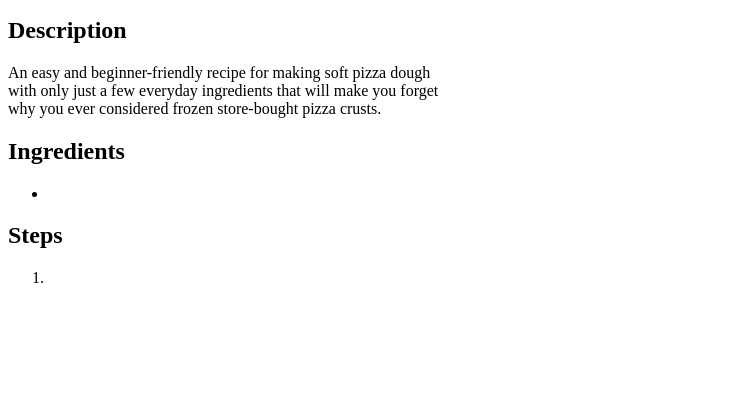
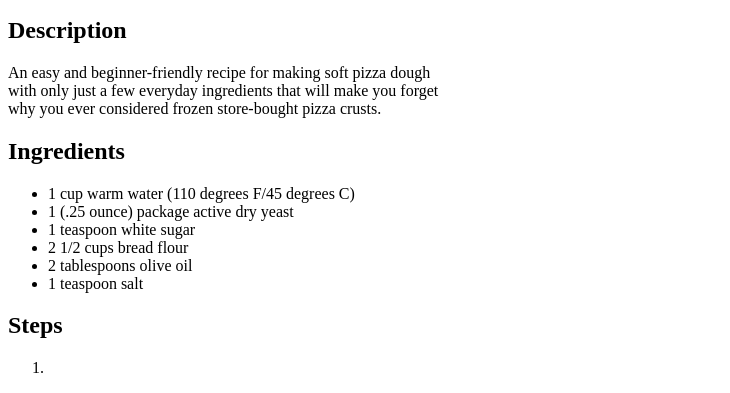
Before and after one commit to SVENTRIPIKAL/odin-recipes, a plain HTML site: page recipes/pizza-dough.html in a window 1280 px wide. Shown: the part 647-1040 px from the top of the page, without its empty margins (0-730 px from the left). Before the commit the page ends 950 px from the top, so only its background shows below. Drawn offline with Linux system fonts and the light colour scheme.

Commit message:
Add ingredients to unordered list

```diff
--- a/recipes/pizza-dough.html
+++ b/recipes/pizza-dough.html
@@ -29,7 +29,12 @@
         <h2>Ingredients</h2>
         <!-- Unordered list of ingredients -->
         <ul>
-            <li></li>
+            <li>1 cup warm water (110 degrees F/45 degrees C)</li>
+            <li>1 (.25 ounce) package active dry yeast</li>
+            <li>1 teaspoon white sugar</li>
+            <li>2 1/2 cups bread flour</li>
+            <li>2 tablespoons olive oil</li>
+            <li>1 teaspoon salt</li>
         </ul>
 
         <!-- Steps heading -->
```
